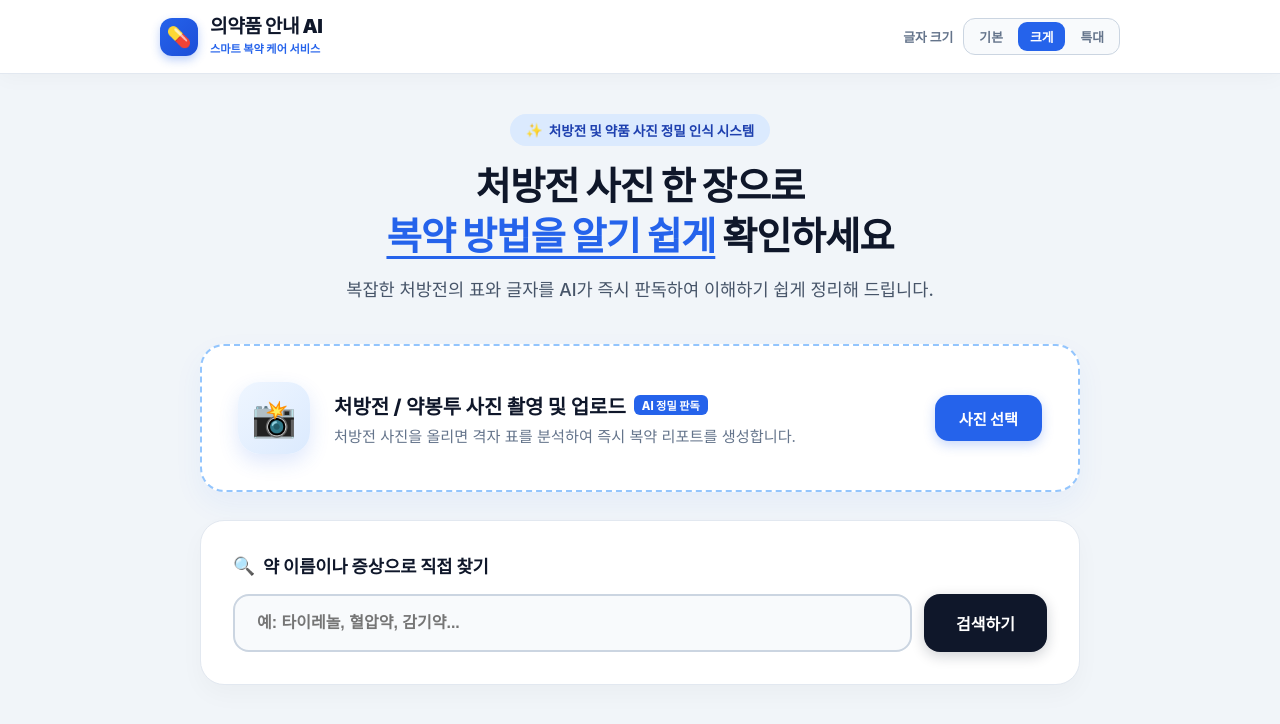
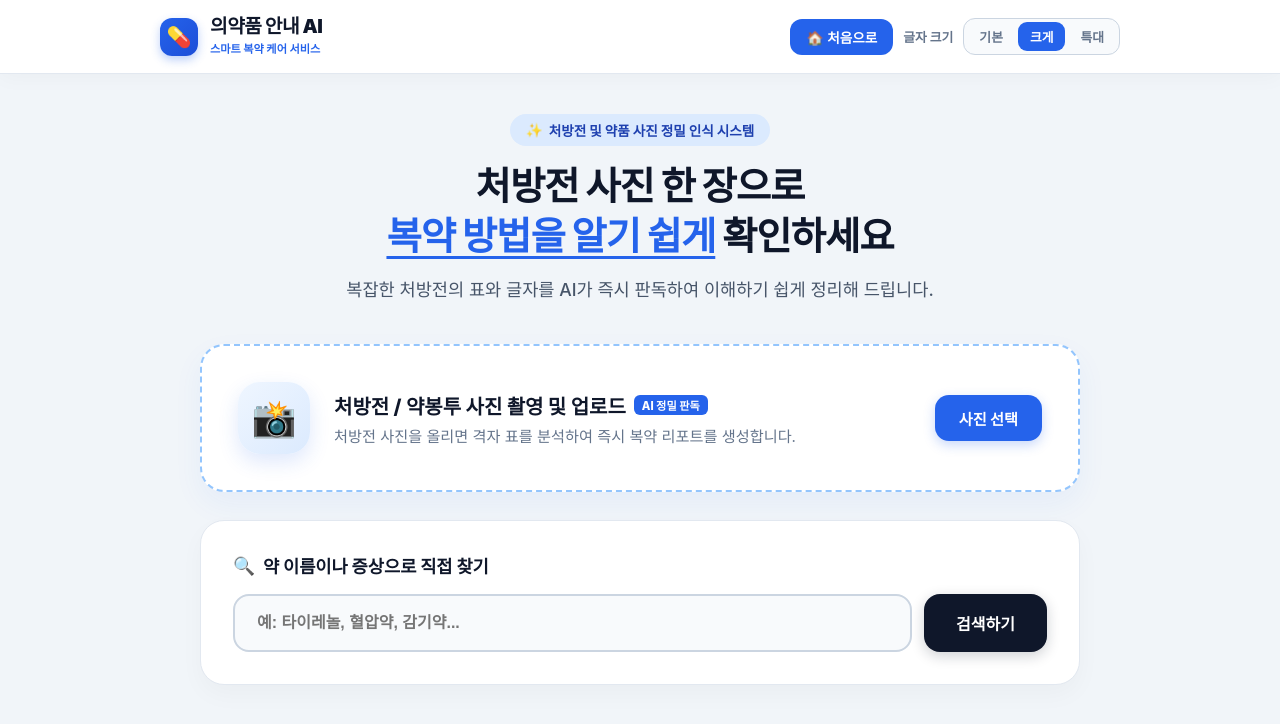
Before and after one commit to 17lucky71/medicine-guide-ai, a React (Create React App) app in the folder frontend/: page / in a window 1280 px wide. Shown: the top 724 px of the page. Built offline with nearby package versions, Linux system fonts and the light colour scheme.

Commit message:
홈 버튼 추가

```diff
--- a/frontend/src/App.js
+++ b/frontend/src/App.js
@@ -99,8 +99,15 @@ function App() {
     }, 2000);
   };
 
-  const handleSpeak = () => {
-    if (!result) return;
+  const handleGoHome = () => {
+    setQuery('');
+    setResult(null);
+    setSelectedImage(null);
+    setLoading(false);
+    setOcrStatus('');
+    window.scrollTo(0, 0);
+  };
+    const handleSpeak = () => {
     window.speechSynthesis.cancel();
 
     let textToSpeak = `${result.title}. `;
@@ -162,6 +169,22 @@ function App() {
           </div>
 
           <div style={{ display: 'flex', alignItems: 'center', gap: '10px' }}>
+                      <button
+            type="button"
+            onClick={handleGoHome}
+            style={{
+              background: '#2563eb',
+              color: '#ffffff',
+              border: 'none',
+              borderRadius: '12px',
+              padding: '8px 16px',
+              fontSize: '0.85em',
+              fontWeight: '800',
+              cursor: 'pointer'
+            }}
+          >
+            🏠 처음으로
+          </button>
             <span style={{ fontSize: '0.8em', color: '#64748b', fontWeight: '700' }}>글자 크기</span>
             <div style={{ display: 'flex', gap: '3px', background: '#f8fafc', padding: '3px', borderRadius: '12px', border: '1px solid #cbd5e1' }}>
               <button type="button" onClick={() => setFontSize('14px')} style={{ background: fontSize === '14px' ? '#2563eb' : 'transparent', color: fontSize === '14px' ? '#ffffff' : '#64748b', border: 'none', borderRadius: '9px', padding: '5px 12px', fontSize: '0.8em', fontWeight: '800', cursor: 'pointer' }}>기본</button>
```
